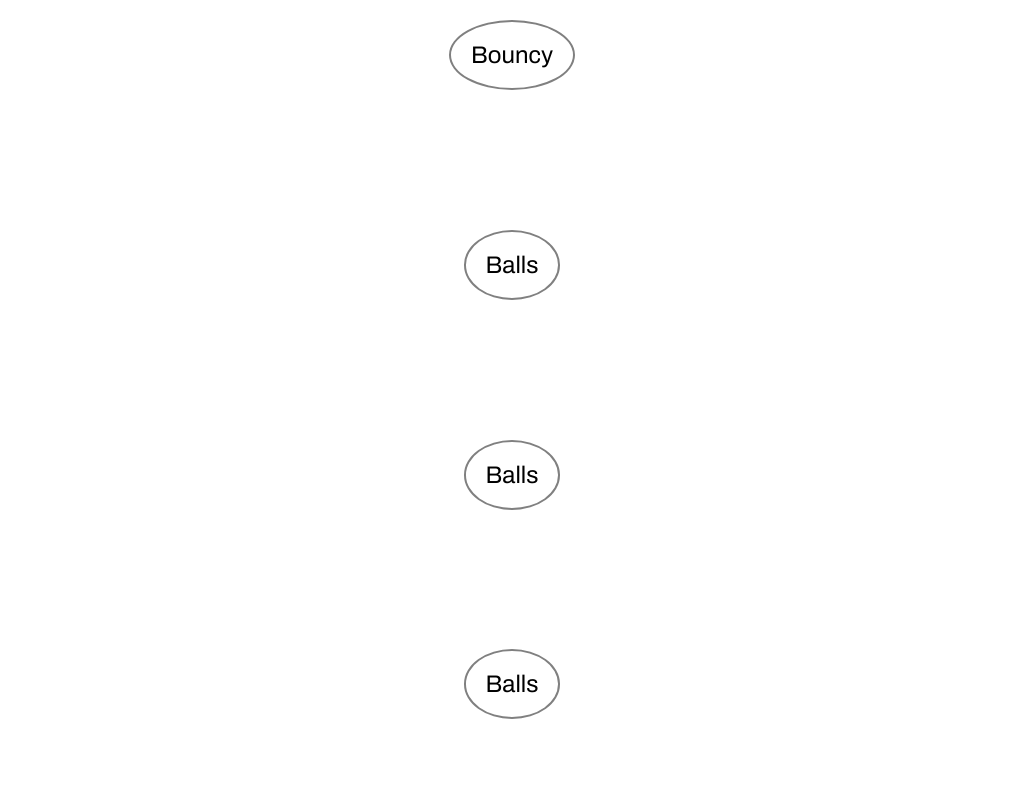
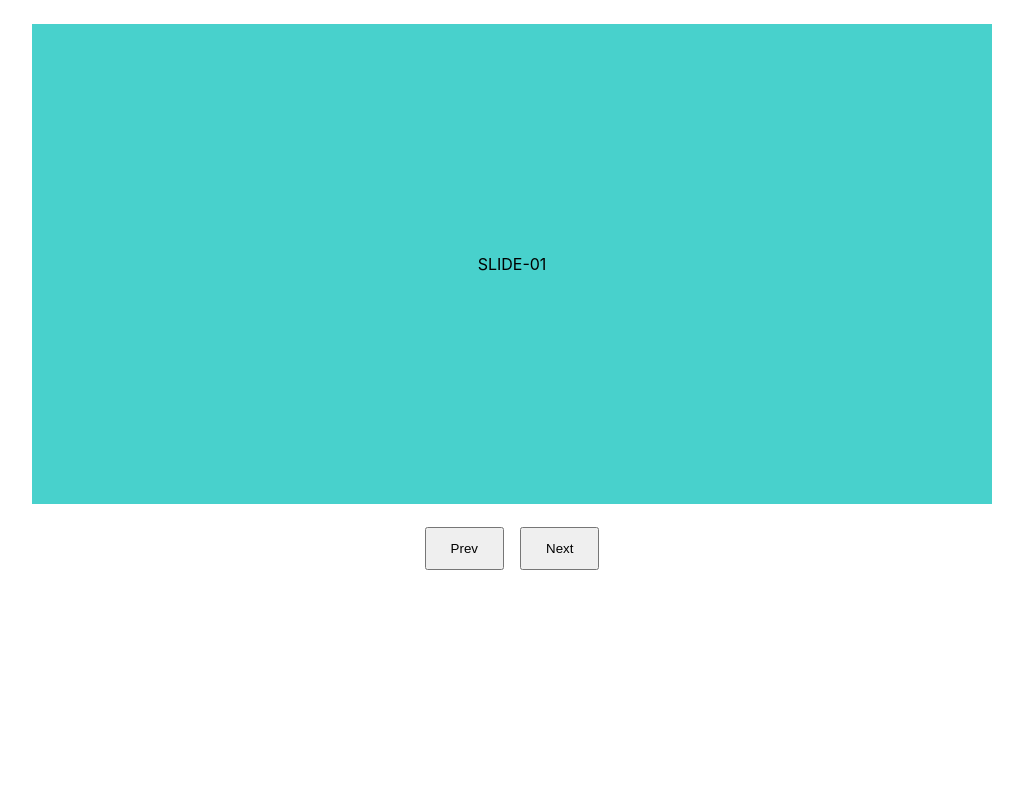
Before and after one commit to Tanner-Davison/greensock-animations, a React (Create React App) app: page / in a window 1280 px wide. Shown: the top 800 px of the page, without its empty margins (128-1151 px from the left). Built offline with nearby package versions, Linux system fonts and the light colour scheme.

Commit message:
added carousel

```diff
--- a/src/App.js
+++ b/src/App.js
@@ -1,76 +1,111 @@
-import { useEffect } from "react";
+import React, { useRef, useEffect } from "react";
 import styled from "styled-components";
 import { gsap } from "gsap";
 
+function App() {
+  console.clear();
+  let count = 0;
+  const targets = useRef([]);
 
-function App() {
+  useEffect(() => {
+    targets.current = document.querySelectorAll(".box");
+    gsap.set(targets.current, { xPercent: 100 });
+    gsap.set(targets.current[0], { xPercent: 0 });
+  }, []);
 
-  const play = ()=>{
-    gsap.to('#headline',{duration:3, x:200, ease:"linear"})
+  // Next button
+  function slideOneNext() {
+    gsap.fromTo(
+      targets.current[count],
+      { xPercent: 0, zIndex: 0 },
+      { delay: 0.2, duration: 1.2, xPercent: 0, zIndex: -10 }
+    );
+    count = count < targets.current.length - 1 ? ++count : 0;
+    gsap.fromTo(
+      targets.current[count],
+      { xPercent: 100, zIndex: 10 },
+      { duration: 1.2, xPercent: 0, zIndex: 0 }
+    );
   }
-  const reverse = ()=>{
-    gsap.to('#headline',{duration:3, x:-200, ease:"linear" })
+
+  // Previous button
+  function slideOnePrev() {
+    gsap.fromTo(
+      targets.current[count],
+      { xPercent: 0, zIndex: 10 },
+      { xPercent: 0, zIndex: 0 }
+    );
+    gsap.fromTo(
+      targets.current[count],
+      { xPercent: 0, zIndex: 0 },
+      { delay: 0, duration: 1.2, xPercent: 100, zIndex: -10 }
+    );
+    count = count < targets.current.length ? --count : 0;
   }
-  const restart = () =>{
-    gsap.to('#headline', {restart:true})
-  }
-    return (
-      <Wrapper>
-        <Headline className={"allBalls"} id="headline">
-          Bouncy{" "}
-        </Headline>
-        <Headline className={"allBalls"} id="headline2">
-          Balls
-        </Headline>
-        <Headline className={"allBalls"} id="headline3">
-          Balls
-        </Headline>
 
-        <Wrapper>
+  return (
+    <>
+      <BoxContainer>
+        <Box className="box box01">SLIDE-01</Box>
+        <Box className="box box02">SLIDE-02</Box>
+        <Box className="box box03">SLIDE-03</Box>
+        <Box className="box box04">SLIDE-04</Box>
+      </BoxContainer>
 
-          <Headline className={"allBalls"} id="headline3">
-            Balls
-          </Headline>
-          <Headline className={"allBalls"} id="headline3">
-            Balls
-          </Headline>
-          <Headline className={"allBalls"} id="headline3">
-            Balls
-          </Headline>
-        </Wrapper>
-      </Wrapper>
-    );
+      <Controls>
+        <button id="prevButton" onClick={() => slideOnePrev()}>
+          Prev
+        </button>
+        <button id="nextButton" onClick={() => slideOneNext()}>
+          Next
+        </button>
+      </Controls>
+    </>
+  );
 }
 
 export default App;
+
+const BoxContainer = styled.div`
+  width: 60rem;
+  height: 30rem;
+  position: relative;
+  margin: 24px auto;
+  overflow: hidden;
+`;
+
+const Box = styled.div`
+  position: absolute;
+  width: 100%;
+  height: 100%;
+  display: grid;
+  place-items: center;
+  z-index: 0;
+
+  &.box01 {
+    background-color: mediumturquoise;
+    left: 0%;
+  }
+  &.box02 {
+    background-color: mediumseagreen;
+  }
+  &.box03 {
+    background-color: royalblue;
+  }
+  &.box04 {
+    background-color: mediumorchid;
+  }
+`;
+
 const Controls = styled.div`
-display:flex;
-width:100px;
-height: 100px;
-outline:3px solid black;
-align-items: center;
-justify-content: center;
-`
-const ControlWrapper = styled.div`
-display: flex;
-flex-direction: row;
-align-items: center;
-justify-content: center;
-gap:10px;
-`
-const Headline = styled.h2`
-  color: black;
-  font-family: "Archivo", sans-serif;
-  border: 2px solid gray;
-  padding:20px;
-  border-radius: 50%;
-`;
-const Wrapper = styled.div`
+  padding: 0px;
   display: flex;
   align-items: center;
   justify-content: center;
-  flex-direction: column;
-  gap:100px;
-  width: 100vw;
-
+  height: 40px;
+  min-height: 40px;
+  button {
+    margin: 0 8px;
+    padding: 12px 24px;
+  }
 `;
```
